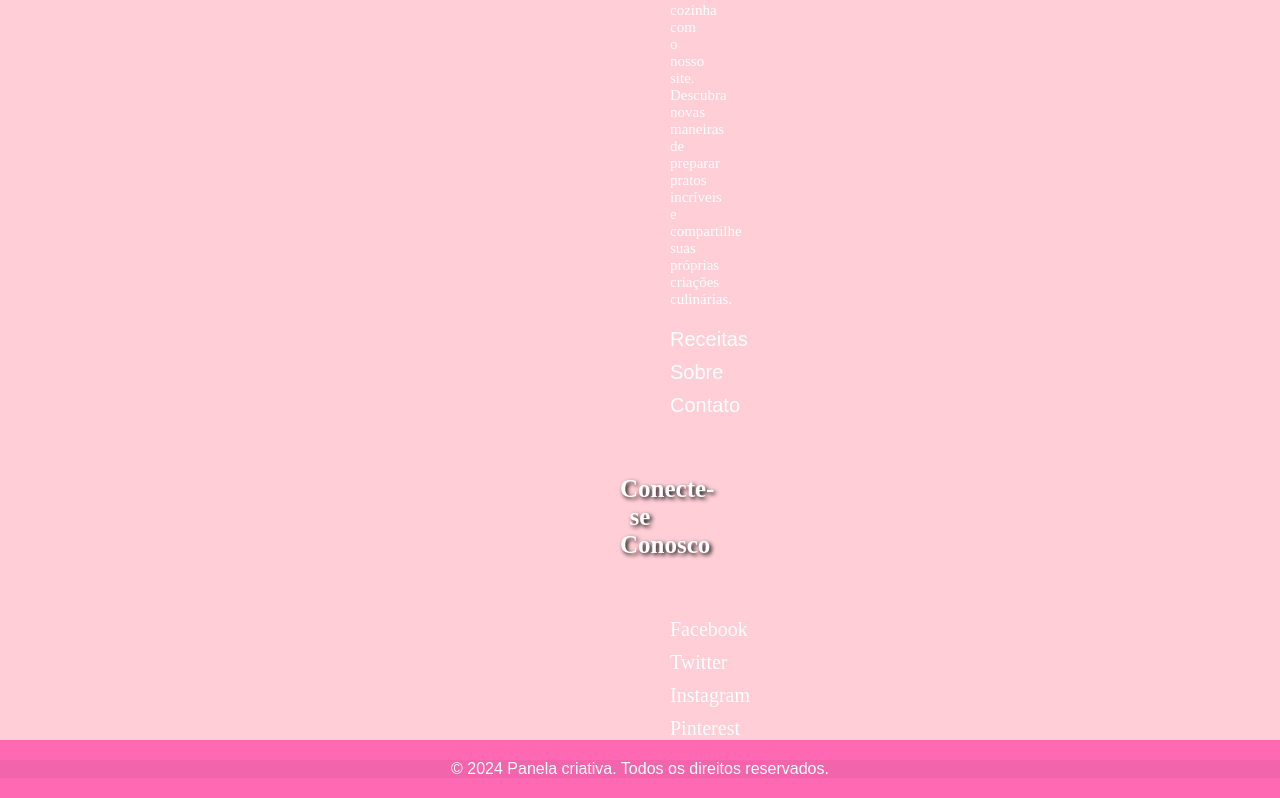
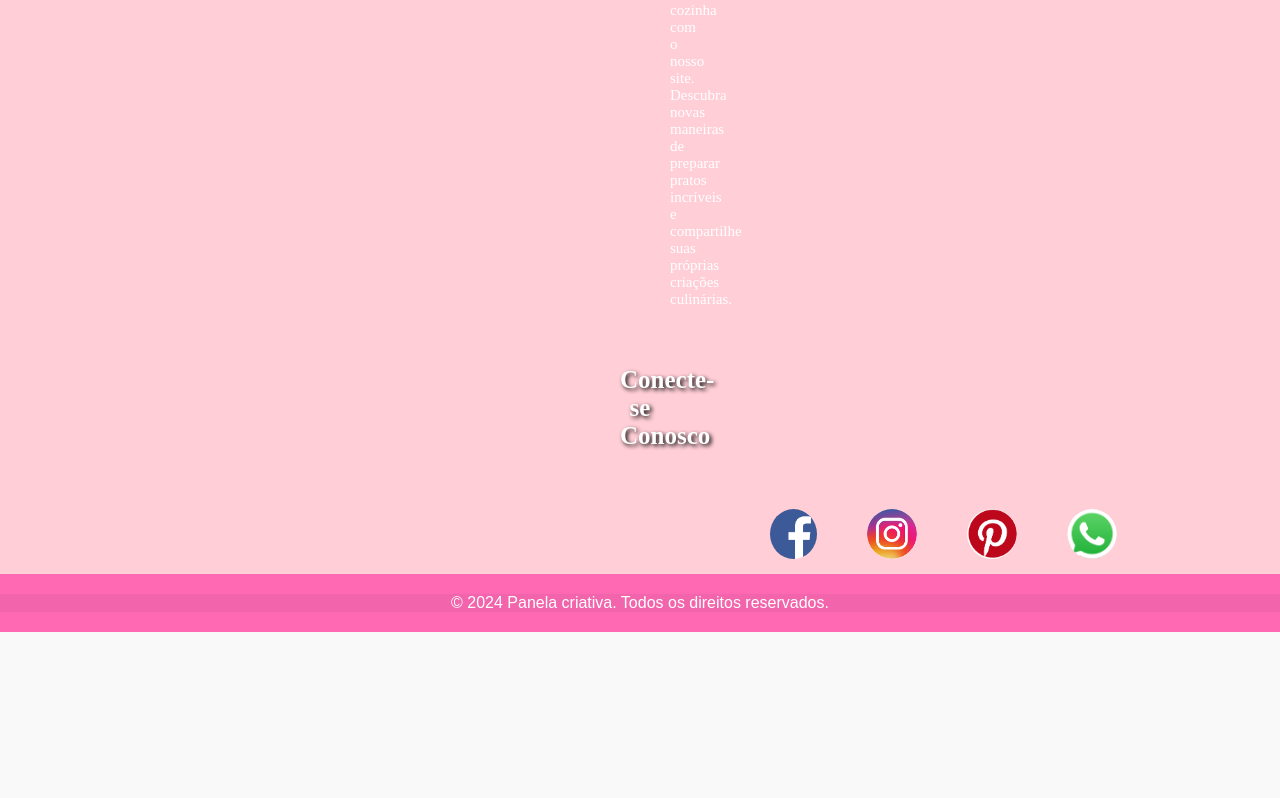
Before and after one commit to VitoriaMrrtini/projeto-senac-novo, a React (Vite) app: page /SiteCafeManha in a window 1280 px wide. Shown: the part 896-1694 px from the top of the page. After the commit the page ends 1528 px from the top, so only its background shows below. Built offline with nearby package versions, Linux system fonts and the light colour scheme.

Commit message:
nova pagina

```diff
--- a/src/components/SiteCafeManha.tsx
+++ b/src/components/SiteCafeManha.tsx
@@ -79,49 +79,20 @@ const SiteCafeManha = () => {
                 <div className="container-footer">
                     <div className="row">
                         <div className="col-md-4">
-              <p>
-                Explore uma variedade de receitas deliciosas e inspire-se na
-                cozinha com o nosso site. Descubra novas maneiras de preparar
-                pratos incríveis e compartilhe suas próprias criações
-                culinárias.
-              </p>
-            </div>
-            <div className="col-md-4">
-              <ul className="list-unstyled">
-                <li>
-                  <a href="#">Receitas</a>
-                </li>
-                <li>
-                  <a href="#">Sobre</a>
-                </li>
-                <li>
-                  <a href="#">Contato</a>
-                </li>
-              </ul>
+                            <p>Explore uma variedade de receitas deliciosas e inspire-se na cozinha com o nosso site. Descubra novas maneiras de preparar pratos incríveis e compartilhe suas próprias criações culinárias.</p>
                         </div>
                         <div className="col-md-4">
                             <h6>Conecte-se Conosco</h6>
                             <ul className="list-inline">
-                <li>
-                  <a href="#">Facebook</a>
-                </li>
-                <li>
-                  <a href="#">Twitter</a>
-                </li>
-                <li>
-                  <a href="#">Instagram</a>
-                </li>
-                <li>
-                  <a href="#">Pinterest</a>
-                </li>
+                                <a href="https://www.facebook.com/campaign/landing.php?&campaign_id=1661784632&extra_1=s|c|513440386732|e|facebook|&placement=&creative=513440386732&keyword=facebook&partner_id=googlesem&extra_2=campaignid%3D1661784632%26adgroupid%3D63686352403%26matchtype%3De%26network%3Dg%26source%3Dnotmobile%26search_or_content%3Ds%26device%3Dc%26devicemodel%3D%26adposition%3D%26target%3D%26targetid%3Dkwd-541132862%26loc_physical_ms%3D9102202%26loc_interest_ms%3D%26feeditemid%3D%26param1%3D%26param2%3D&gad_source=1&gclid=CjwKCAjwupGyBhBBEiwA0UcqaK5HXv9ux4Cfzg8G8HZXM-_dD4N_tY7HpyEuNd2lhNj8JQcWUDny9xoC6C4QAvD_BwE"><img src='src/assets/face.png'></img></a>
+                                <a href="https://www.instagram.com/"><img src='src/assets/insta.png'></img></a>
+                                <a href="https://br.pinterest.com/"><img src='src/assets/pint.png'></img></a>
+                                <a href="https://www.whatsapp.com/?lang=pt_BR"><img src='src/assets/whats.png'></img></a>
                             </ul>
                         </div>
                     </div>
                 </div>
-        <div
-          className="text-center p-3"
-          style={{ backgroundColor: "rgba(0, 0, 0, 0.05)" }}
-        >
+                <div className="text-center p-3" style={{ backgroundColor: 'rgba(0, 0, 0, 0.05)' }}>
                     &copy; 2024 Panela criativa. Todos os direitos reservados.
                 </div>
             </footer>
--- a/src/components/SiteInicio.css
+++ b/src/components/SiteInicio.css
@@ -234,14 +234,6 @@
     background-color: #FFCED6;
 }
 
-/*h4{
-    font-size: 50px;
-    text-align: center;
-    font-family: 'stars e love bottom heairy';
-    color: #FFBD59;
-    text-shadow: 2px 2px 4px #ff40b6;
-}*/
-
 p{
     font-size: 20px;
     text-align: center;
@@ -251,14 +243,11 @@ p{
 
 }
 
-<<<<<<< HEAD
 .list-unstyled li{
     font-size: 25px;
     margin-right: 1650px;
 
 }
-=======
->>>>>>> 7473582d712d3f417d7593a4618fc654d8e4eea4
 
 .list-unstyled  h3{
     font-size: 20px;
```
Lines whose indentation alone changed are shown as unchanged.
